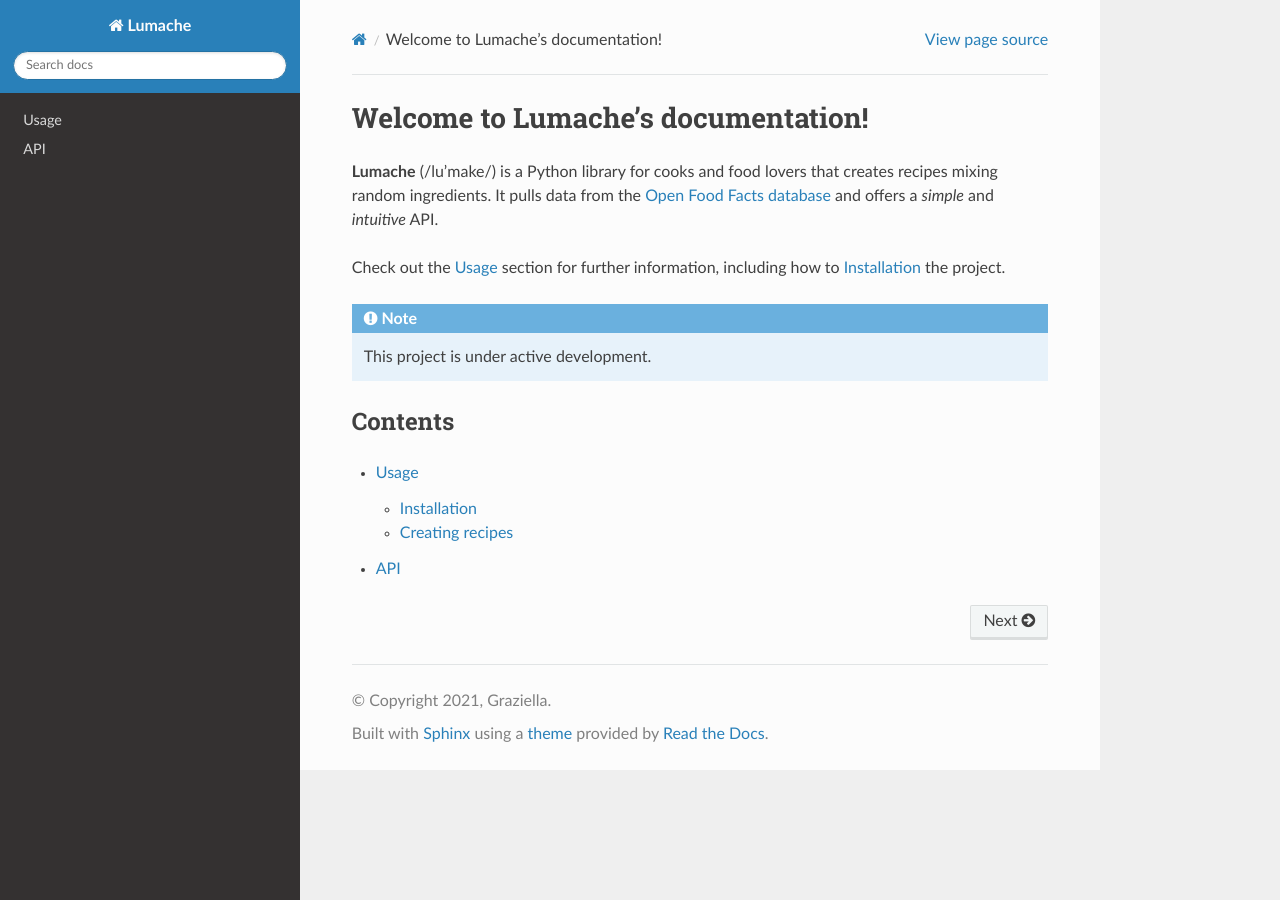
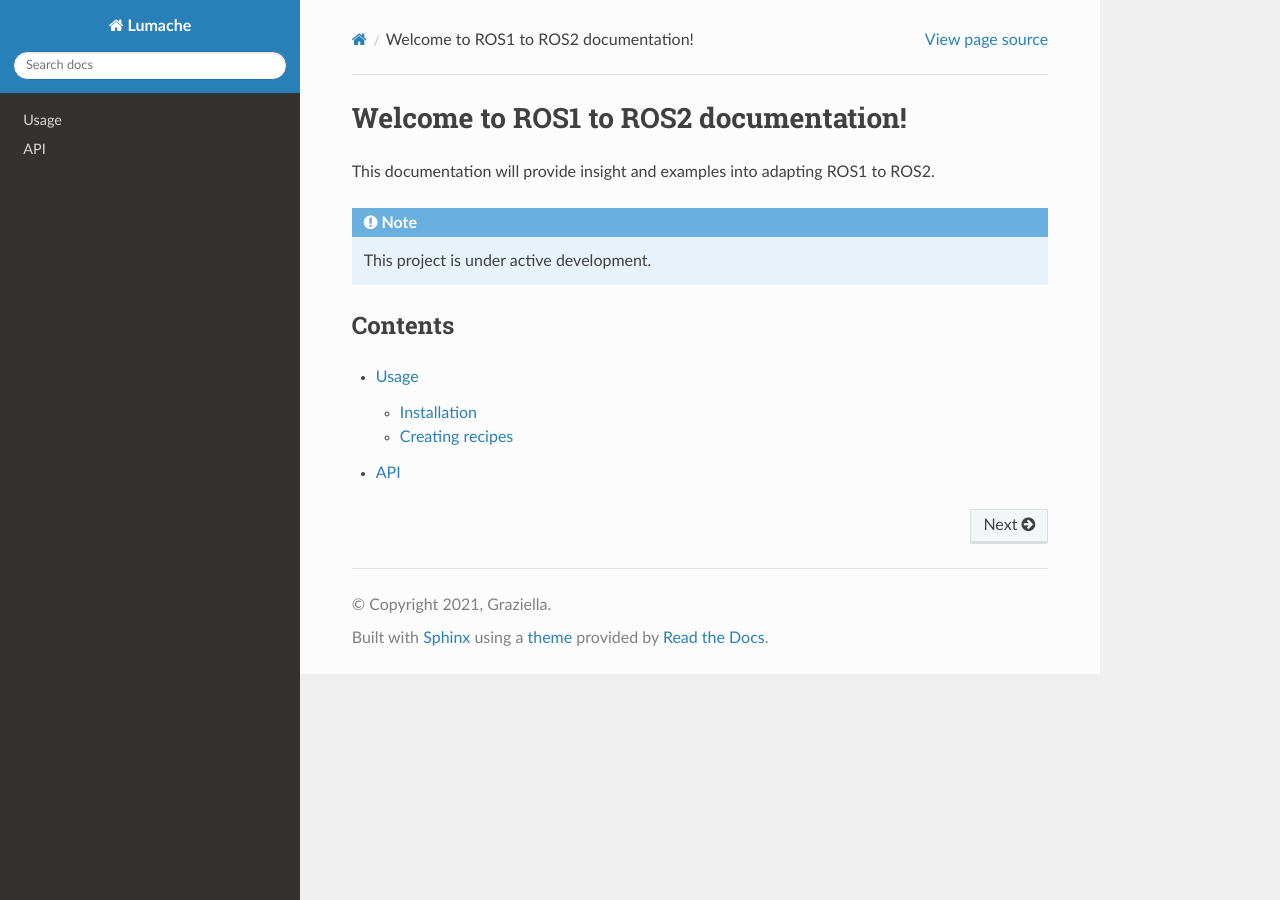
Before and after one commit to jerewang2/ROS1-to-ROS2, a Sphinx documentation site: the page built from docs/source/index.rst, in a window 1280 px wide. Built offline with Sphinx 7.4.7 and the Read the Docs theme 3.1.0, drawn with Linux system fonts in a browser that asks for light colours.

Commit message:
Update index.rst description

```diff
--- a/docs/source/index.rst
+++ b/docs/source/index.rst
@@ -1,13 +1,7 @@
-Welcome to Lumache's documentation!
+Welcome to ROS1 to ROS2 documentation!
 ===================================
 
-**Lumache** (/lu'make/) is a Python library for cooks and food lovers
-that creates recipes mixing random ingredients.
-It pulls data from the `Open Food Facts database <https://world.openfoodfacts.org/>`_
-and offers a *simple* and *intuitive* API.
-
-Check out the :doc:`usage` section for further information, including
-how to :ref:`installation` the project.
+This documentation will provide insight and examples into adapting ROS1 to ROS2.
 
 .. note::
 
```
